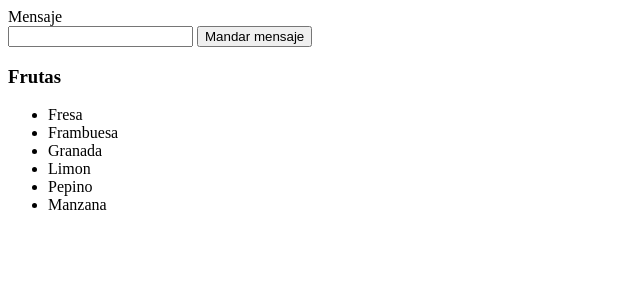
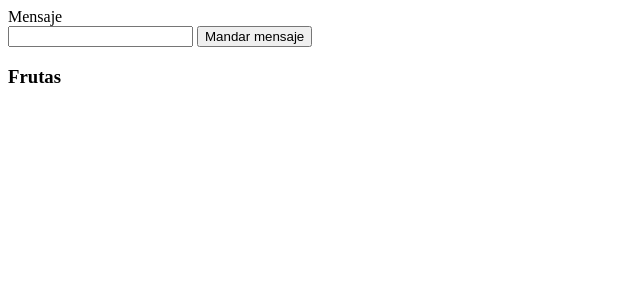
Before and after one commit to ljimeneztkio/tienda, a PHP site: page /index.php in a window 1280 px wide. Shown: the top 308 px of the page, without its empty margins (0-640 px from the left). Run offline with PHP 8.4, Linux system fonts and the light colour scheme.

Commit message:
Se elimnan los frutos del listado

```diff
--- a/index.php
+++ b/index.php
@@ -26,12 +26,7 @@
                 <h3>Frutas</h3>
             </div>
             <ul>
-                <li>Fresa</li>
-                <li>Frambuesa</li>
-                <li>Granada</li>
-                <li>Limon</li>
-                <li>Pepino</li>
-                <li>Manzana</li>
+
             </ul>
         </div>
     </aside>
```
